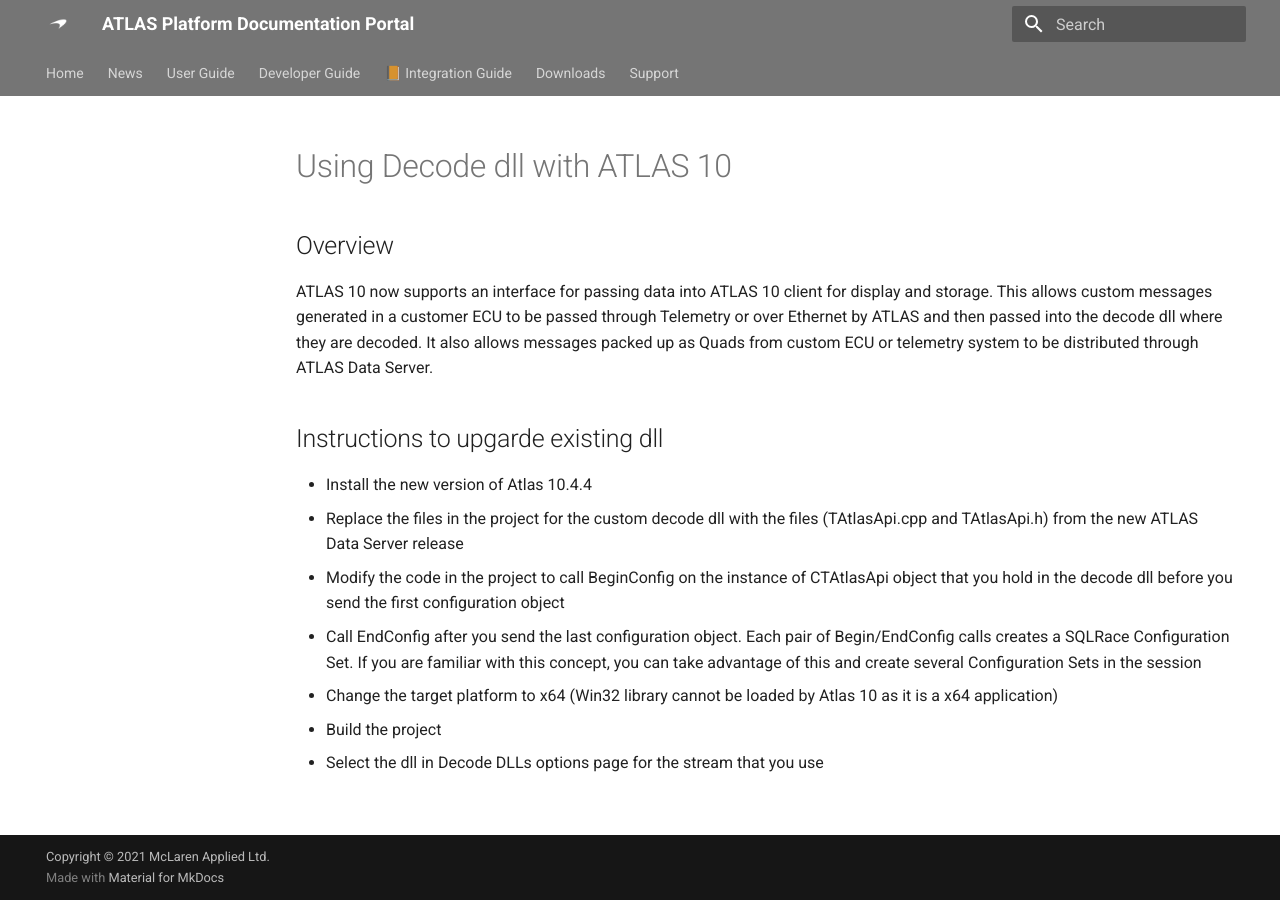
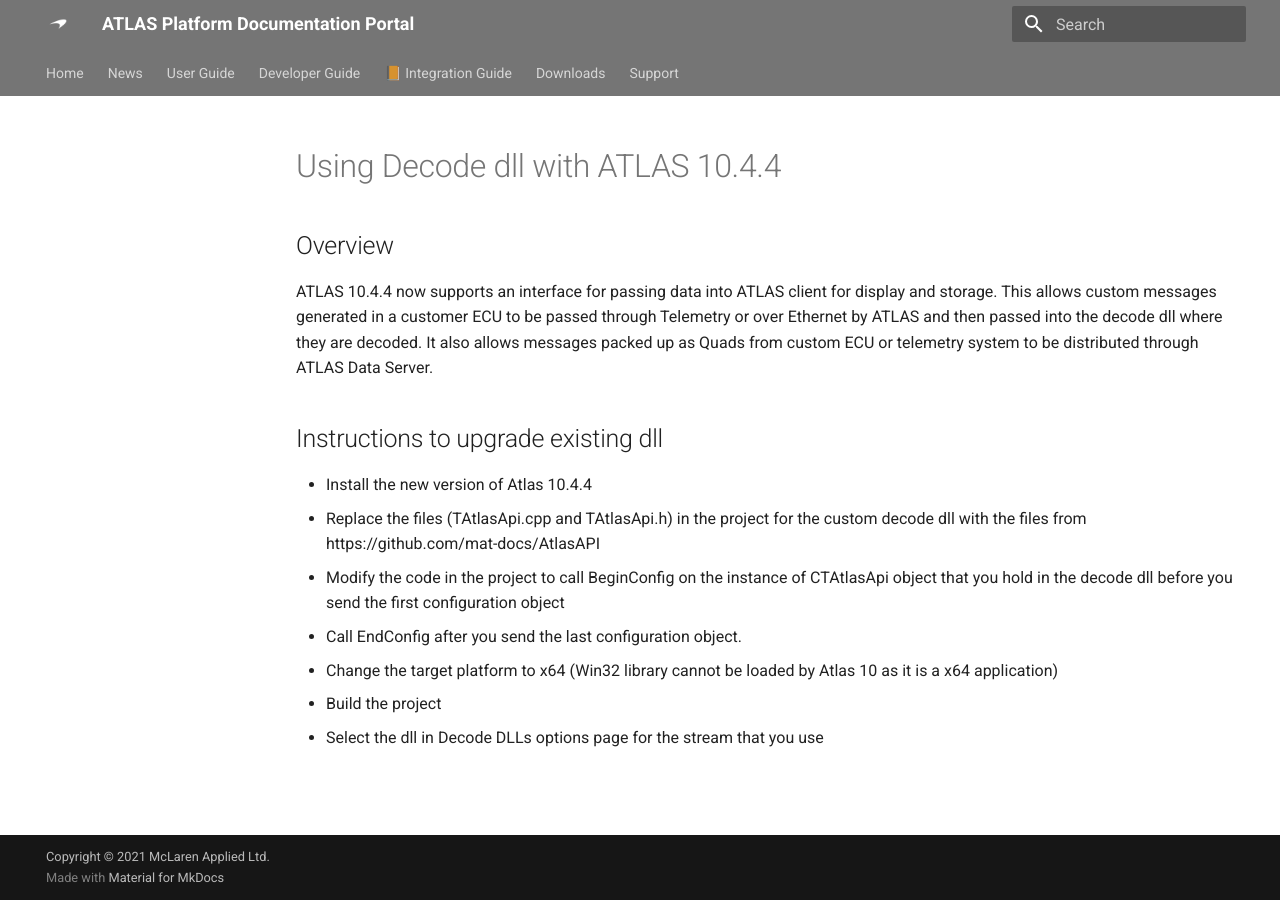
Before and after one commit to mat-docs/Portal.Site, an MkDocs documentation site: the page built from docs/manual/articles/decode-dll.md, in a window 1280 px wide. Built offline with MkDocs 1.6.1 and Material for MkDocs 9.7.7, drawn with Linux system fonts in a browser that asks for light colours.

Commit message:
Update decode-dll.md
Updates based on Stas's review

```diff
--- a/docs/manual/articles/decode-dll.md
+++ b/docs/manual/articles/decode-dll.md
@@ -1,17 +1,17 @@
-# Using Decode dll with ATLAS 10
+# Using Decode dll with ATLAS 10.4.4
 
 ## Overview
 
-ATLAS 10 now supports an interface for passing data into ATLAS 10 client for display and storage.
+ATLAS 10.4.4 now supports an interface for passing data into ATLAS client for display and storage.
 This allows custom messages generated in a customer ECU to be passed through Telemetry or over Ethernet by ATLAS and then passed into the decode dll where they are decoded.
 It also allows messages packed up as Quads from custom ECU or telemetry system to be distributed through ATLAS Data Server.
 
-## Instructions to upgarde existing dll
+## Instructions to upgrade existing dll
 
 * Install the new version of Atlas 10.4.4
-* Replace the files in the project for the custom decode dll with the files (TAtlasApi.cpp and TAtlasApi.h) from the new ATLAS Data Server release
+* Replace the files (TAtlasApi.cpp and TAtlasApi.h) in the project for the custom decode dll with the files from https://github.com/mat-docs/AtlasAPI
 * Modify the code in the project to call BeginConfig on the instance of CTAtlasApi object that you hold in the decode dll before you send the first configuration object
-* Call EndConfig after you send the last configuration object. Each pair of Begin/EndConfig calls creates a SQLRace Configuration Set. If you are familiar with this concept, you can take advantage of this and create several Configuration Sets in the session
+* Call EndConfig after you send the last configuration object.
 * Change the target platform to x64 (Win32 library cannot be loaded by Atlas 10 as it is a x64 application)
 * Build the project
 * Select the dll in Decode DLLs options page for the stream that you use
```
